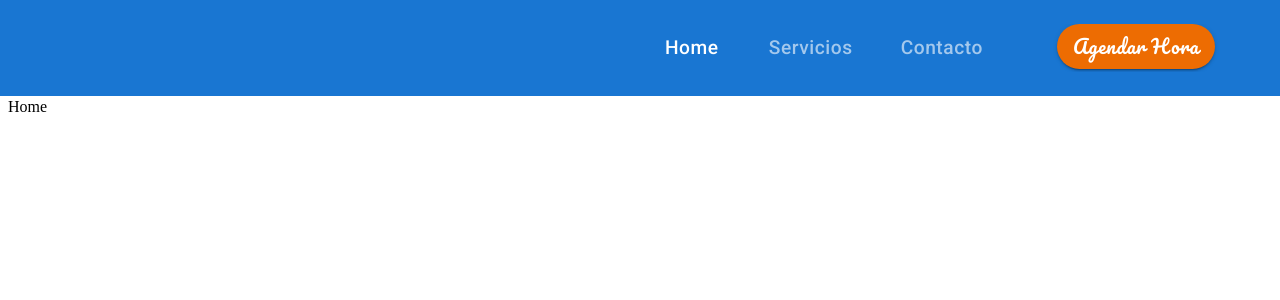
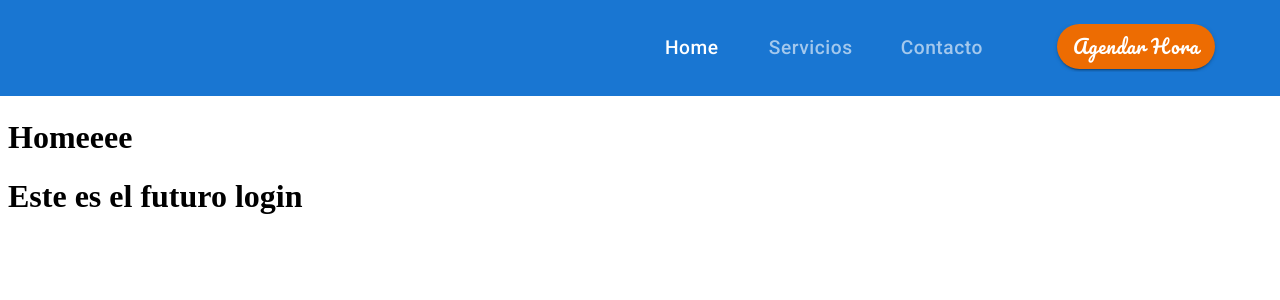
Before and after one commit to CamiloERH/proyectosoftware, a React (Create React App) app: page / in a window 1280 px wide. Shown: the top 300 px of the page. Built offline with nearby package versions, Linux system fonts and the light colour scheme.

Commit message:
Commit message

```diff
--- a/src/App.js
+++ b/src/App.js
@@ -4,15 +4,25 @@ import HorarioState from './context/horarios/horarioState';
 import { Header } from './ui/Header';
 
 import Servicios from './components/Servicios';
+import Login from './components/Login';
 
 function App() {
   return (
     <HorarioState>
+
+
+
       <BrowserRouter>
         <Header/>
 
         <Switch>
-          <Route exact path="/" component={() => <div>Home</div>}/>
+          <Route exact path="/" component={() =>
+            <div>
+              <h1>Homeeee</h1>
+              <Login/>
+
+            </div>}
+          />
           <Route exact path="/services" component={Servicios}/>
           <Route exact path="/contact" component={() => <div>Contacto</div>}/>
           <Route exact path="/schedules" component={() => <Horarios/> } />
--- /dev/null
+++ b/src/components/Login.js
@@ -0,0 +1,11 @@
+
+
+const Login = () => {
+    return(
+        <div>
+            <h1>Este es el futuro login</h1>
+        </div>
+    )
+}
+
+export default Login;
```
